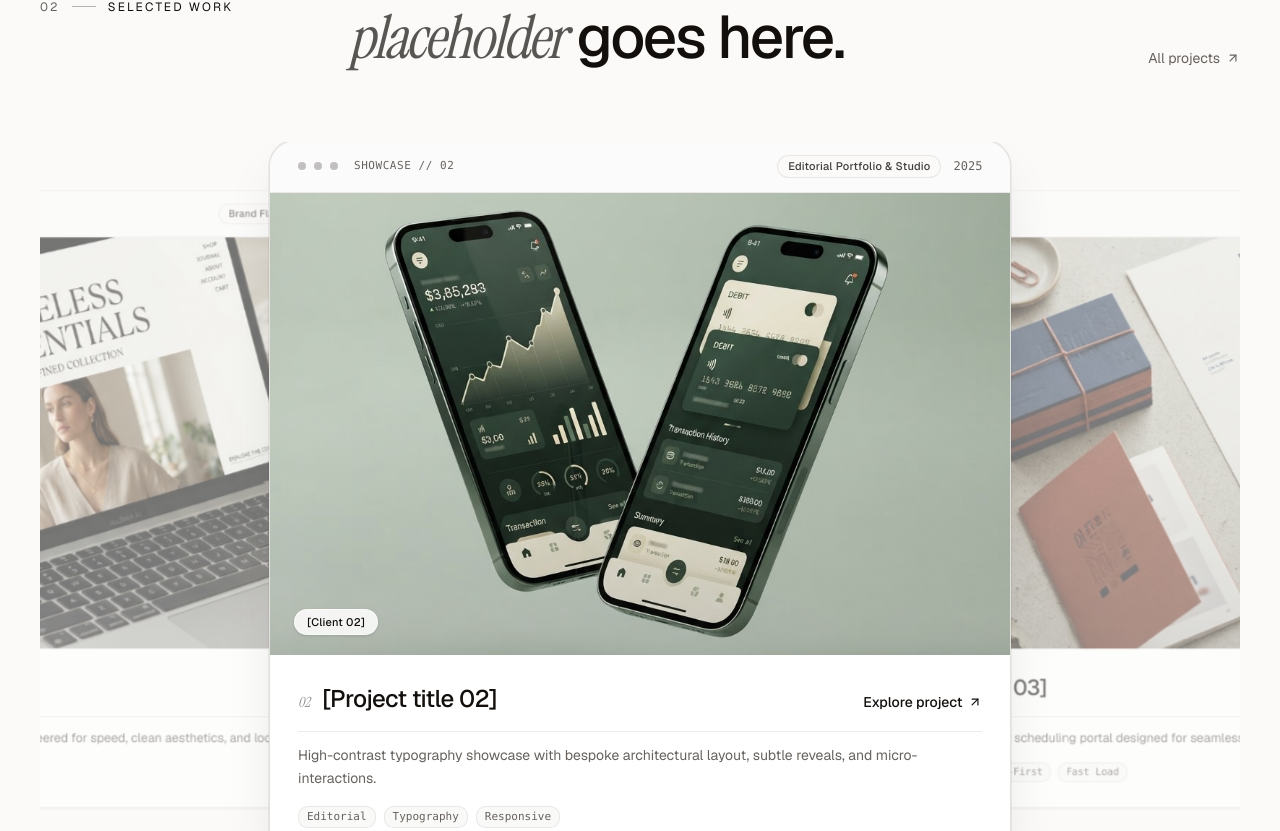
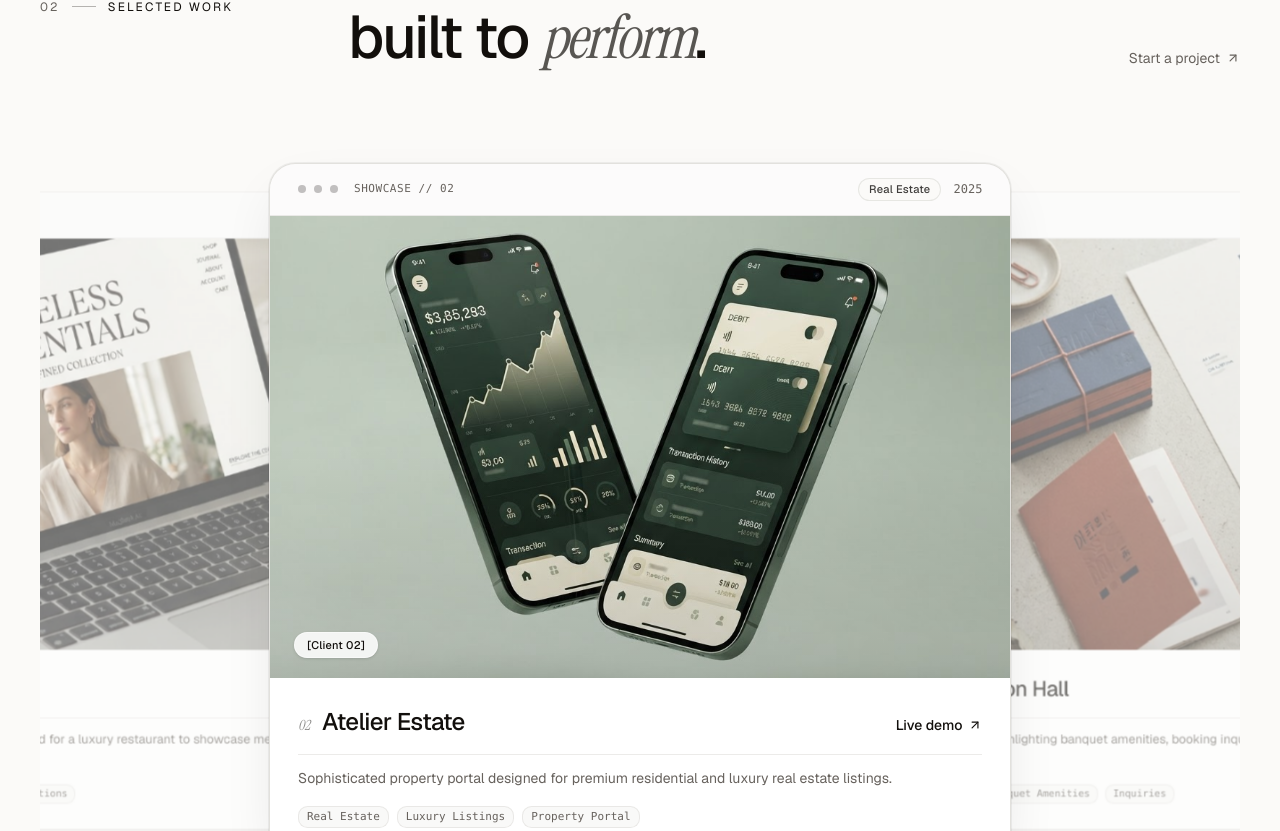
Before and after one commit to manoj-9899/launchkaro, a Next.js app: page / in a window 1280 px wide. Shown: the part 2829-3660 px from the top of the page. Built offline with nearby package versions, Linux system fonts and the light colour scheme.

Commit message:
feat(work): update project showcase with real data
Replace placeholder project entries with actual client projects (Nocturne, Atelier Estate, and Patel Function Hall), including updated descriptions, categories, and live URLs.

```diff
--- a/components/work.tsx
+++ b/components/work.tsx
@@ -18,53 +18,58 @@ import { cn } from '@/lib/utils'
 const projects = [
   {
     id: '01',
-    title: '[Project title 01]',
+    title: 'Nocturne',
     client: '[Client 01]',
-    category: 'Brand Flagship & Commerce',
-    tagline: 'High-performance digital storefront engineered for speed, clean aesthetics, and local search prominence.',
+    category: 'Fine Dining',
+    tagline: 'Elegant, mood-lit digital experience crafted for a luxury restaurant to showcase menus and table reservations.',
     year: '2025',
     image: '/images/work-1.png',
-    tags: ['Next.js', 'Local SEO', 'Commerce'],
+    liveUrl: 'https://nocturne-restaurant-website.vercel.app/',
+    tags: ['Fine Dining', 'Menu Showcase', 'Reservations'],
   },
   {
     id: '02',
-    title: '[Project title 02]',
+    title: 'Atelier Estate',
     client: '[Client 02]',
-    category: 'Editorial Portfolio & Studio',
-    tagline: 'High-contrast typography showcase with bespoke architectural layout, subtle reveals, and micro-interactions.',
+    category: 'Real Estate',
+    tagline: 'Sophisticated property portal designed for premium residential and luxury real estate listings.',
     year: '2025',
     image: '/images/work-2.png',
-    tags: ['Editorial', 'Typography', 'Responsive'],
+    liveUrl: 'https://atelier-estate-website.vercel.app/',
+    tags: ['Real Estate', 'Luxury Listings', 'Property Portal'],
   },
   {
     id: '03',
-    title: '[Project title 03]',
+    title: 'Patel Function Hall',
     client: '[Client 03]',
-    category: 'Specialist Service & Booking Flow',
-    tagline: 'Frictionless appointment scheduling portal designed for seamless conversion across mobile and desktop.',
+    category: 'Events & Venues',
+    tagline: 'Event venue website highlighting banquet amenities, booking inquiries, and photo galleries for weddings and celebrations.',
     year: '2024',
     image: '/images/work-3.png',
-    tags: ['Booking Flow', 'Mobile-First', 'Fast Load'],
+    liveUrl: 'https://patel-function-hall-demo-1.vercel.app/',
+    tags: ['Events & Venues', 'Banquet Amenities', 'Inquiries'],
   },
   {
     id: '04',
-    title: '[Project title 04]',
+    title: 'Spice Palace',
     client: '[Client 04]',
-    category: 'Hospitality & Culinary Identity',
-    tagline: 'Sensory digital experience celebrating culinary craft, seasonal tasting menus, and direct reservations.',
+    category: 'Café & Restaurant',
+    tagline: 'Vibrant restaurant website with menu highlights, location integration, and direct ordering pathways.',
     year: '2024',
     image: '/images/work-4.png',
-    tags: ['Brand Identity', 'Interactive Menu', 'Hospitality'],
+    liveUrl: 'https://spicepalace.netlify.app/',
+    tags: ['Café & Restaurant', 'Menu Highlights', 'Online Ordering'],
   },
   {
     id: '05',
-    title: '[Project title 05]',
+    title: 'Ascent Academy',
     client: '[Client 05]',
-    category: 'B2B Catalog & Manufacturing',
-    tagline: 'Structured product showcase with localized search authority, rapid inquiries, and enterprise performance.',
+    category: 'Education',
+    tagline: 'Modern coaching institute website for entrance exam prep (JEE, NEET), built to showcase programs, faculty, and results with demo class bookings.',
     year: '2024',
     image: '/images/work-5.png',
-    tags: ['B2B Catalog', 'Google Local', 'Inquiry Engine'],
+    liveUrl: 'https://ascent-academy-website.vercel.app/',
+    tags: ['Education', 'JEE & NEET Prep', 'Demo Class Booking'],
   },
 ]
 
@@ -168,7 +173,8 @@ export function Work() {
           label="Selected work"
           title={
             <>
-              Section headline <em className="font-serif font-normal italic text-foreground/70">placeholder</em> goes here.
+              Selected work built to{' '}
+              <em className="font-serif font-normal italic text-foreground/70">perform</em>.
             </>
           }
           aside={
@@ -176,7 +182,7 @@ export function Work() {
               href="#contact"
               className="link-underline inline-flex items-center gap-1.5 text-sm text-muted-foreground transition-colors hover:text-foreground"
             >
-              All projects
+              Start a project
               <ArrowUpRight className="size-3.5" />
             </a>
           }
@@ -335,9 +341,21 @@ export function Work() {
                         <div className="absolute inset-0 bg-gradient-to-t from-foreground/25 via-transparent to-transparent opacity-60 transition-opacity duration-500 group-hover/image:opacity-40" />
 
                         {/* Hover View Button on Active Card */}
-                        <div className="absolute top-4 right-4 flex size-11 items-center justify-center rounded-full bg-background/95 text-foreground opacity-0 shadow-md backdrop-blur-sm transition-all duration-500 ease-out-expo group-hover/image:opacity-100 group-hover/image:translate-y-0 translate-y-2 md:top-5 md:right-5">
-                          <ArrowUpRight className="size-4" />
-                        </div>
+                        {isActive ? (
+                          <a
+                            href={project.liveUrl}
+                            target="_blank"
+                            rel="noopener noreferrer"
+                            aria-label={`Open live site for ${project.title}`}
+                            className="absolute top-4 right-4 z-20 flex size-11 items-center justify-center rounded-full bg-background/95 text-foreground opacity-0 shadow-md backdrop-blur-sm transition-all duration-500 ease-out-expo group-hover/image:opacity-100 group-hover/image:translate-y-0 translate-y-2 md:top-5 md:right-5 hover:bg-foreground hover:text-background"
+                          >
+                            <ArrowUpRight className="size-4" />
+                          </a>
+                        ) : (
+                          <div className="absolute top-4 right-4 flex size-11 items-center justify-center rounded-full bg-background/95 text-foreground opacity-0 shadow-md backdrop-blur-sm transition-all duration-500 ease-out-expo group-hover/image:opacity-100 group-hover/image:translate-y-0 translate-y-2 md:top-5 md:right-5">
+                            <ArrowUpRight className="size-4" />
+                          </div>
+                        )}
 
                         {/* Client / Category Tag */}
                         <div className="absolute bottom-3 left-3 sm:bottom-4 sm:left-4 md:bottom-5 md:left-6 flex items-center gap-2">
@@ -359,7 +377,9 @@ export function Work() {
                             </h3>
                           </div>
                           <a
-                            href="#contact"
+                            href={isActive ? project.liveUrl : undefined}
+                            target={isActive ? '_blank' : undefined}
+                            rel={isActive ? 'noopener noreferrer' : undefined}
                             className="link-underline inline-flex items-center gap-1.5 text-xs md:text-sm font-medium text-foreground transition-colors hover:text-signal"
                             onClick={(e) => {
                               if (!isActive) {
@@ -367,7 +387,7 @@ export function Work() {
                               }
                             }}
                           >
-                            Explore project
+                            Live demo
                             <ArrowUpRight className="size-3.5" />
                           </a>
                         </div>
```
